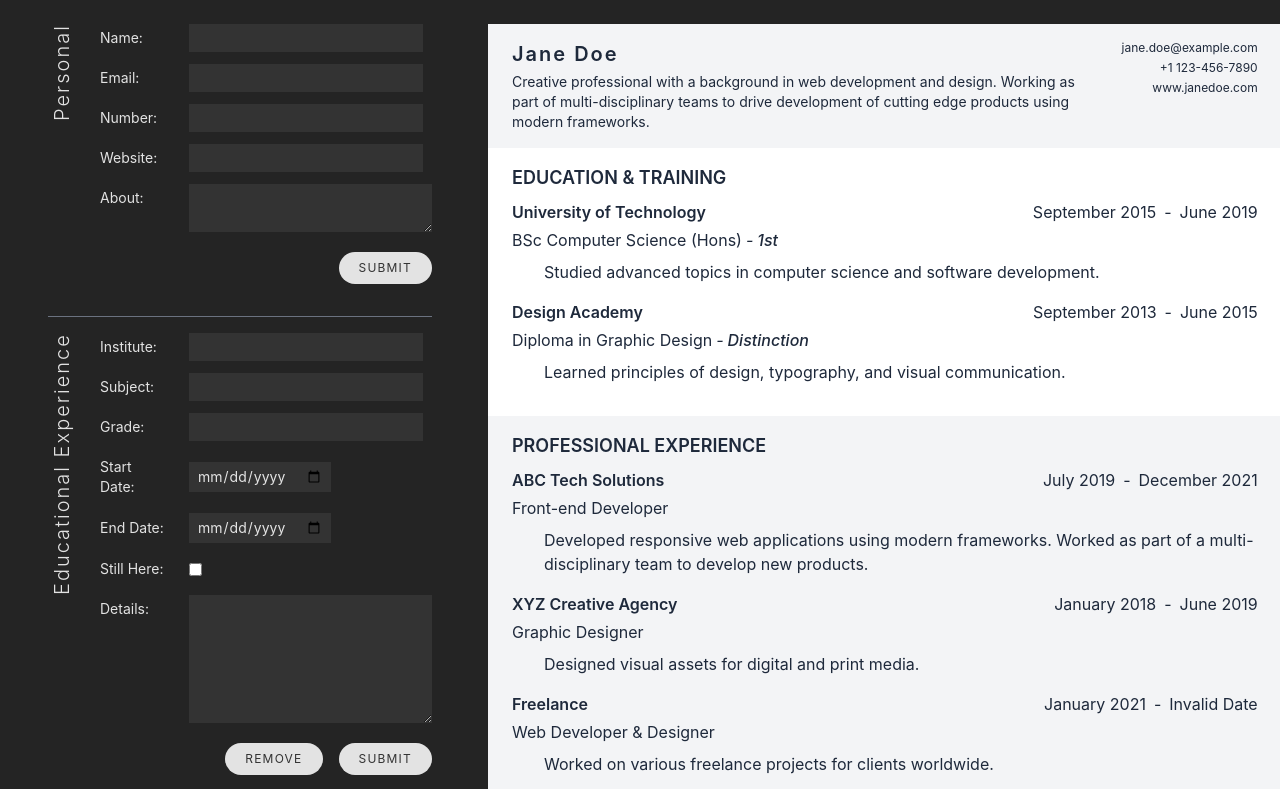
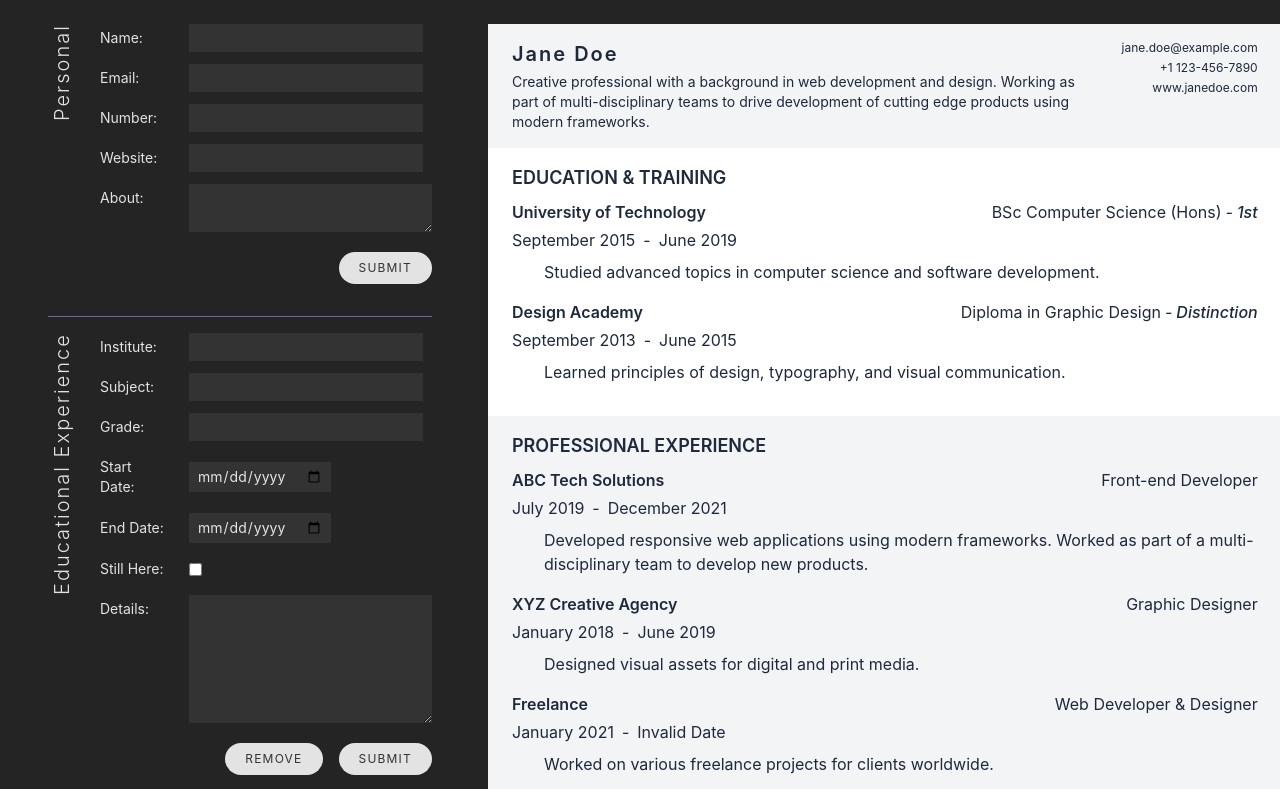
Before and after one commit to owen-addison/odin-react-cv-app, a React (Vite) app: page / in a window 1280 px wide. Shown: the top 789 px of the page. Built offline with nearby package versions, Linux system fonts and the light colour scheme.

Commit message:
[refactor] Swap places of position and dates - Change the layout of experience-sections in ExperienceSectionCV. - Swap the places of position p elements and dates divs. - This improves the general layout and flow of the CV preview and offers   better readability.

```diff
--- a/src/components/ExperienceSectionCV.jsx
+++ b/src/components/ExperienceSectionCV.jsx
@@ -16,20 +16,6 @@ function ExperienceSectionCV({ title, sections }) {
                 <h3 className="font-semibold">
                   {section.company || section.institute}
                 </h3>
-                <div className="flex flex-row">
-                  <p className="position">
-                    {section.position || section.study}
-                  </p>
-                  {section.grade ? (
-                    <p className="grade italic font-medium">
-                      <span className="hyphen mx-1 font-normal">-</span>
-                      {section.grade}
-                    </p>
-                  ) : (
-                    <></>
-                  )}
-                </div>
-              </div>
                 <p className="dates">
                   {new Date(section.startDate).toLocaleString('default', {
                     month: 'long',
@@ -43,6 +29,18 @@ function ExperienceSectionCV({ title, sections }) {
                         year: 'numeric',
                       })}
                 </p>
+              </div>
+              <div className="flex flex-row">
+                <p className="position">{section.position || section.study}</p>
+                {section.grade ? (
+                  <p className="grade italic font-medium">
+                    <span className="hyphen mx-1 font-normal">-</span>
+                    {section.grade}
+                  </p>
+                ) : (
+                  <></>
+                )}
+              </div>
             </div>
             <ul className="ml-8 mt-2">
               {section.description.split('\n').map((bullet, index) => (
```
Lines whose indentation alone changed are shown as unchanged.
